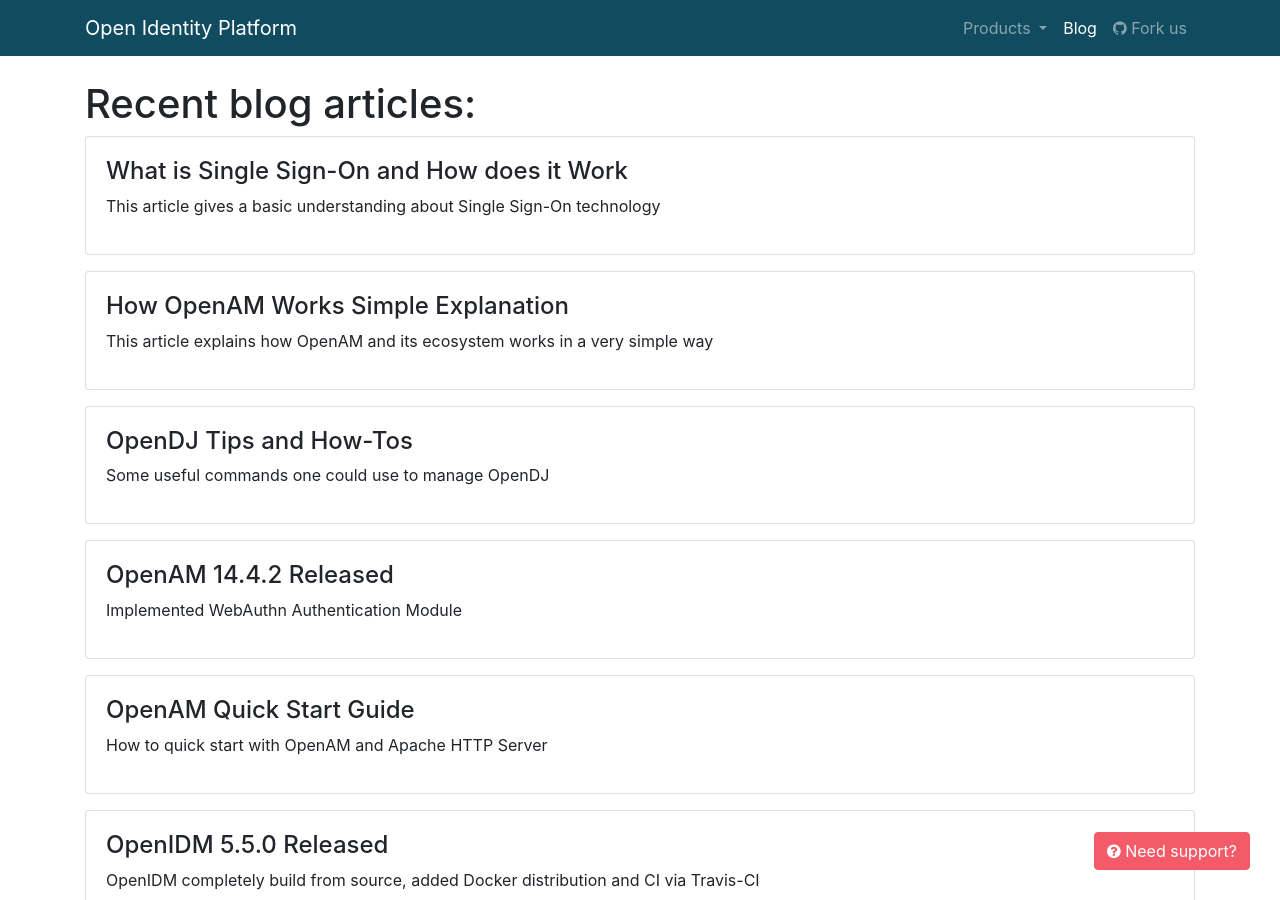
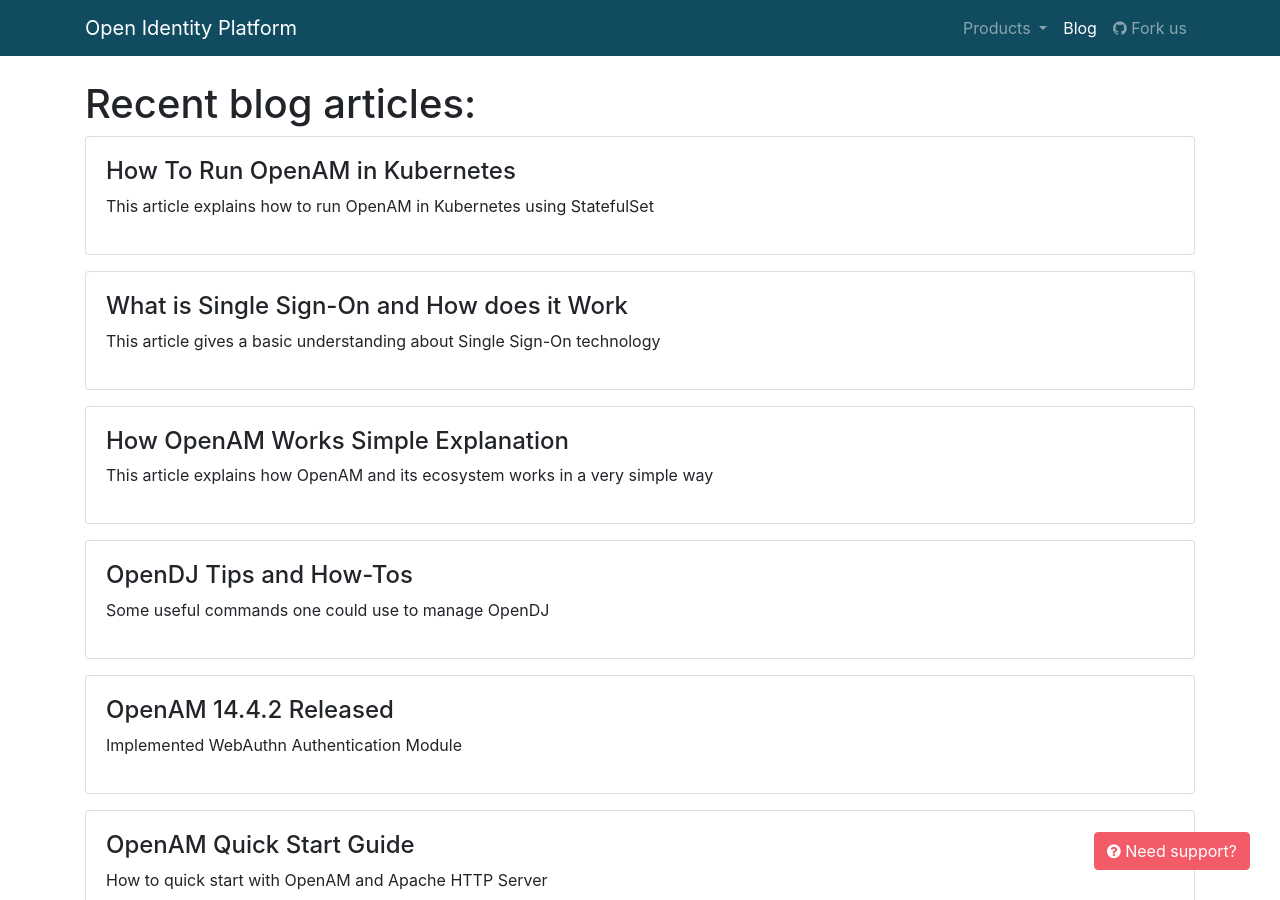
Before and after one commit to OpenIdentityPlatform/OpenIdentityPlatform.org, a Jekyll site: the page built from blog/index.html, in a window 1280 px wide and 900 px high. Built offline with Jekyll 4.4.1, drawn with Linux system fonts in a browser that asks for light colours; some of the changed lines change nothing that is shown.

Commit message:
how-to-run-openam-kubernetes

````diff
--- a/_data/blogposts.yml
+++ b/_data/blogposts.yml
@@ -1,3 +1,7 @@
+-
+  title: 'How To Run OpenAM in Kubernetes'
+  link: '/blog/how-to-run-openam-kubernetes'
+  description: 'This article explains how to run OpenAM in Kubernetes using StatefulSet'
 -
   title: 'What is Single Sign-On and How does it Work'
   link: '/blog/what-is-single-sign-on-and-how-does-it-work'
--- /dev/null
+++ b/blog/how-to-run-openam-kubernetes.md
@@ -0,0 +1,269 @@
+---
+layout: home
+landing-title: "How To Run OpenAM in Kubernetes"
+landing-title2: "What is Single Sign-On and How does it Work"
+description: "This article explains how to run OpenAM in Kubernetes"
+keywords: ''
+imageurl: 'openam-og.png'
+share-buttons: true
+---
+<h1>How To Run OpenAM on Kubernetes</h1>
+
+Original article: [https://github.com/OpenIdentityPlatform/OpenAM/wiki/How-To-Run-OpenAM-in-Kubernetes](https://github.com/OpenIdentityPlatform/OpenAM/wiki/How-To-Run-OpenAM-in-Kubernetes)
+
+## Preface
+
+This article describes how to deploy [OpenAM](/openam) with embedded [OpenDJ](/opendj) on Kubernetes.
+We will use OpenAM Docker image from Docker Hub Registry
+[https://hub.docker.com/r/openidentityplatform/openam/](https://hub.docker.com/r/openidentityplatform/openam/)
+
+In this tutorial, we will use Minikube as a local Kubernetes cluster.
+`kubectl` should also be installed
+
+Start Minikube with at least 4 cores, and 8 GB of memory to avoid insufficient resources errors.
+
+```
+minikube start --cpus=4 --memory=8g
+```
+
+## Create OpenAM Service
+
+The following service will be used for DNS lookups between OpenAM Pods and clients.
+
+Create `openam-service.yaml` file with the following contents:
+
+**`openam-service.yaml`**:
+```yaml
+apiVersion: v1
+kind: Service
+metadata:
+  labels:
+    app: openam
+  name: openam
+spec:
+  clusterIP: None
+  ports:
+  - port: 8080
+  selector:
+    app: openam
+```
+
+Then create service in Kubernetes using `kubectl`:
+```
+kubectl apply -f openam-service.yaml
+```
+Make sure the service has been created:
+
+```
+kubectl get svc openam-service
+
+NAME             TYPE        CLUSTER-IP   EXTERNAL-IP   PORT(S)    AGE
+openam-service   ClusterIP   None         <none>        8080/TCP   7s
+```
+
+## Create OpenAM StatefulSet
+
+Create `openam-statefulset.yaml` file with the following contents:
+
+**`openam-statefulset.yaml`**:
+```yaml
+apiVersion: apps/v1
+kind: StatefulSet
+metadata:
+  name: openam
+  labels:
+    app: openam
+spec:
+  serviceName: openam
+  replicas: 1
+  selector:
+    matchLabels:
+      app: openam
+  template:
+    metadata:
+      labels:
+        app: openam
+    spec:
+      containers:
+      - name: openam
+        image: openidentityplatform/openam
+        imagePullPolicy: Always
+        ports:
+        - containerPort: 8080
+          protocol: TCP
+        - containerPort: 4444
+          protocol: TCP
+        - containerPort: 50389
+          protocol: TCP
+        livenessProbe:
+          failureThreshold: 3
+          httpGet:
+            path: /openam/isAlive.jsp
+            port: 8080
+            scheme: HTTP
+          initialDelaySeconds: 120
+          periodSeconds: 10
+          successThreshold: 1
+          timeoutSeconds: 3
+        readinessProbe:
+          failureThreshold: 3
+          httpGet:
+            path: /openam/isAlive.jsp
+            port: 8080
+            scheme: HTTP
+          initialDelaySeconds: 120
+          periodSeconds: 10
+          successThreshold: 1
+          timeoutSeconds: 3
+        resources: {}
+        terminationMessagePath: /dev/termination-log
+        terminationMessagePolicy: File
+        volumeMounts:
+        - name: openam-data
+          mountPath: /usr/openam/config
+  volumeClaimTemplates:
+  - metadata:
+      name: openam-data
+    spec:
+      accessModes: [ "ReadWriteOnce" ]
+      resources:
+        requests:
+          storage: 5Gi
+```
+
+Create OpenAM StatefulSet in Kubernetes
+```
+kubectl apply -f openam-statefulset.yaml
+```
+
+Check if StatefulSet is wokring
+```
+kubectl get statefulset openam
+
+NAME     READY   AGE
+openam   1/1     5m
+```
+Wait for pod is created
+
+Get created Pods
+```
+kubectl get pods -l="app=openam"
+NAME       READY   STATUS    RESTARTS   AGE
+openam-0   1/1     Running   0          5m
+```
+
+## OpenAM Setup and Configuration
+
+Lets check OpenAM pod status
+```
+$ kubectl exec -it openam-0 -- curl -v  http://localhost:8080/openam/isAlive.jsp
+*   Trying 127.0.0.1...
+* TCP_NODELAY set
+* Connected to localhost (127.0.0.1) port 8080 (#0)
+> GET /openam/isAlive.jsp HTTP/1.1
+> Host: localhost:8080
+> User-Agent: curl/7.52.1
+> Accept: */*
+>
+< HTTP/1.1 302
+< Location: http://localhost:8080/openam/config/options.htm
+< Content-Length: 0
+< Date: Mon, 16 Dec 2019 07:23:26 GMT
+<
+* Curl_http_done: called premature == 0
+* Connection #0 to host localhost left intact
+```
+
+isAlive response redirects to the configuration page, that means OpenAM is not configured.
+Let's  configure the instance.
+
+In `/etc/hosts` file add the following entry:
+```
+127.0.0.1   openam-0.openam.default.svc.cluster.local
+```
+Then forward OpenAM port from the service
+```
+kubectl port-forward svc/openam 8080
+```
+
+Open [http://openam-0.openam.default.svc.cluster.local:8080/openam/](http://openam-0.openam.default.svc.cluster.local:8080/openam/) url in your browser.
+
+You will be redirected to the configuration screen
+![OpenAM Configuration Start](/assets/img/openam-quickstart/openam-conf-start.png)
+
+Click __Create Default Configuration__.
+
+![OpenAM License Agreement](/assets/img/openam-quickstart/openam-conf-license.png)
+
+Accept License Agreement
+
+![OpenAM Set Passwords](/assets/img/openam-quickstart/openam-conf-passwords.png)
+
+Set password for default admin user and policy agent
+
+Press __Create Configuration__.
+After configuration successfully created, press __Proceed to Login__ or open [http://openam-0.openam.default.svc.cluster.local:8080/openam/console](http://openam-0.openam.default.svc.cluster.local:8080/openam) link in browser.
+
+## Add External Access via Ingress
+
+### Preparation
+
+For example you need OpenAM address be [http://openam.acme.org/openam](http://openam.acme.org/openam)
+
+Goto OpenAM console, __Deployment__ -> __Sites__ and create new site, for example,
+http://openam.acme.org:80/openam
+
+![OpenAM Add Site](/assets/img/openam-kubernetes/openam-add-site.png)
+
+Then goto  OpenAM console, __Configure__ -> __Global Services__ -> __Platform__
+and add Cookie domain as shown on the picture below
+
+![OpenAM Add Cookie Domain](/assets/img/openam-kubernetes/openam-add-cookie-domain.png)
+
+### Setup ingress
+
+To make OpenAM accessible form external network we will use Ingress
+
+If you use Minikube, enable ingress using the following command
+```
+minikube addons enable ingress
+```
+Create `openam-ingerss.yaml` file
+
+**`openam-ingress.yaml`**:
+```yaml
+apiVersion: networking.k8s.io/v1beta1
+kind: Ingress
+metadata:
+  name: openam-ingress
+  annotations:
+    nginx.ingress.kubernetes.io/rewrite-target: /openam
+spec:
+  rules:
+  - http:
+      paths:
+        - path: /openam
+          backend:
+            serviceName: openam
+            servicePort: 8080
+```
+
+And create Ingress for OpenAM service in Kubernetes
+
+```
+kubectl apply -f openam-ingress.yaml
+```
+### Test Access
+
+Get your minikube IP
+```
+echo $(minikube ip)
+192.168.64.15
+```
+
+And add the following entry to your `/etc/hosts` file
+```
+192.168.64.15   openam.acme.org
+```
+
+Then open [http://openam.acme.org/openam](http://openam.acme.org/openam) url in your browser, and you should see authentication screen
````
Also changed, not shown: assets/img/openam-kubernetes/openam-add-cookie-domain.png (added), assets/img/openam-kubernetes/openam-add-site.png (added).
